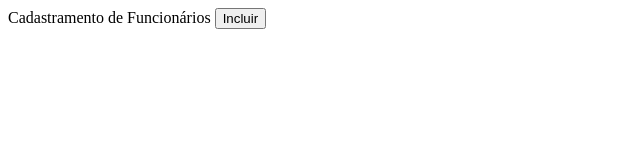
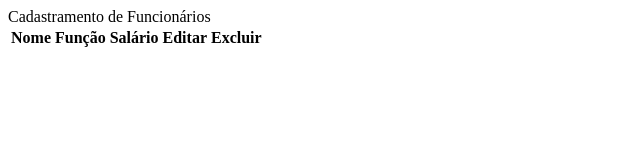
Before and after one commit to felixdomingos1/CRUD_JS, a plain HTML site: page index.html in a window 1280 px wide. Shown: the whole page, without its empty margins (0-640 px from the left). Drawn offline with nearby package versions, Linux system fonts and the light colour scheme.

Commit message:
initing divTable

```diff
--- a/index.html
+++ b/index.html
@@ -15,10 +15,10 @@
   <div class="container">
     <div class="header">
       <span>Cadastramento de Funcionários</span>
-      <button onclick="openModal()" id="new"> Incluir </button>
+      <!-- <button onclick="openModal()" id="new"> Incluir </button> -->
     </div>
 
-    <!-- <div class="divTable">
+    <div class="divTable">
       <table>
         <thead>
           <tr>
@@ -33,7 +33,7 @@
 
         </tbody>
       </table>
-    </div> -->
+    </div>
 
     <!-- <div class="modal-container">
       <div class="modal">
```
